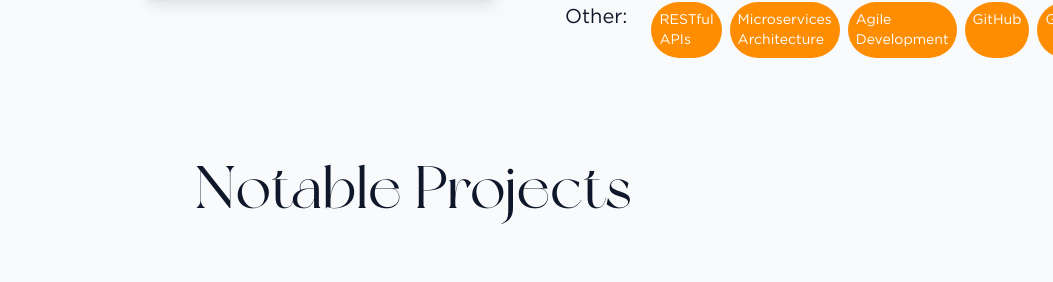
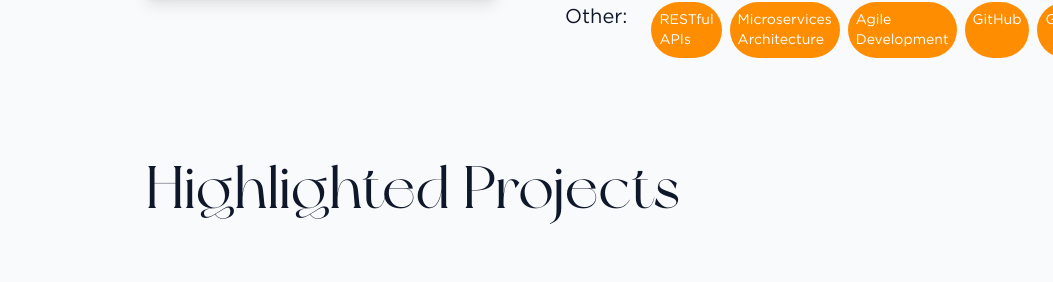
Before and after one commit to AtienoObwanda/atienoobwandaa, a React (Vite) app: page / in a window 1280 px wide. Shown: the part 1934-2216 px from the top of the page, without its empty margins (227-1280 px from the left). Built offline with nearby package versions, Linux system fonts and the light colour scheme.

Commit message:
Updating projects

```diff
--- a/src/Components/Projects.jsx
+++ b/src/Components/Projects.jsx
@@ -67,67 +67,22 @@ const Projects = () => {
       gallery4: '#',
       video: '#',
       stack: ['Vue.js', 'Express.js']
-    }
-    // ,
-    // {
-    //   name: 'Project 4',
-    //   description: 'Description of Project 4.',
-    //   duration: '180',
-    //   link: '#',
-    //   gitHub: '#',
-    //   caseStudy: '#',
-    //   poster: 'https://images.unsplash.com/photo-4',
-    //   gallery1: '#',
-    //   gallery2: '#',
-    //   gallery3: '#',
-    //   gallery4: '#',
-    //   video: '#',
-    //   stack: ['React', 'Node.js']
-    // },
-    // {
-    //   name: 'Project 5',
-    //   description: 'Description of Project 5.',
-    //   duration: '120',
-    //   link: '#',
-    //   gitHub: '#',
-    //   caseStudy: '#',
-    //   poster: 'https://images.unsplash.com/photo-5',
-    //   gallery1: '#',
-    //   gallery2: '#',
-    //   gallery3: '#',
-    //   gallery4: '#',
-    //   video: '#',
-    //   stack: ['Angular', 'Django']
-    // },
-    // {
-    //   name: 'Project 6',
-    //   description: 'Description of Project 6.',
-    //   duration: '100',
-    //   link: '#',
-    //   gitHub: '#',
-    //   caseStudy: '#',
-    //   poster: 'https://images.unsplash.com/photo-6',
-    //   gallery1: '#',
-    //   gallery2: '#',
-    //   gallery3: '#',
-    //   gallery4: '#',
-    //   video: '#',
-    //   stack: ['Vue.js', 'Express.js']
-    // }
+    },
+
 
     ]
 
   return (
     <div className="mt-[6em] mb-[6em] ">
     <div className="ml-[-18em]  sm:ml-[-0.1em]">
-    <h1 className='text-6xl  text-center text-dark dark:text-white font-newyork leading-normal mb-[1em] sm:text-4xl'>Notable Projects</h1>
+    <h1 className='text-6xl  text-center text-dark dark:text-white font-newyork leading-normal mb-[1em] sm:text-4xl'>Highlighted Projects</h1>
 
     </div>
 <div className="flex flex-wrap p-4  ml-[-2em]">
 
     {/* Projects */}
     {Projects.map((Project, index) => (
-    <Card className=" w-full max-w-[26rem] shadow-lg rounded-lg m-5 font-gotham">
+    <Card className=" w-full w-[26rem] shadow-lg rounded-lg m-5 font-gotham md:w-full">
       <CardHeader floated={false} color="blue-gray">
         <img
           src={Project.poster}
@@ -154,20 +109,10 @@ const Projects = () => {
           {Project.description}
         </Typography>
         {/* Tools and technologies */}
-        {/* <div className=" mt-8 inline-flex flex-wrap items-center gap-3">
-        <Tooltip content=" GitHub">
-          <FaGithubSquare/>
-          </Tooltip>
-
-          </div> */}
           <br></br>
 
         <div className="group mt-2 inline-flex flex-wrap items-center gap-3">
-          {/* <Tooltip content="Live Link">
-            <span className="w-[8em] flex gap-4 cursor-pointer rounded-full border border-gray-900/5 bg-gray-900/5 p-3 text-gray-900 transition-colors hover:border-gray-900/10 hover:bg-gray-900/10 hover:!opacity-100 group-hover:opacity-70">
-            <TbWorldWww/> Live Link
-            </span>
-          </Tooltip> */}
+
 
           <Tooltip content=" GitHub">
            <a href={Project.gitHub}>
@@ -176,17 +121,10 @@ const Projects = () => {
             </span>
            </a>
           </Tooltip>
-          {/* <Tooltip content="Case Study">
-            <span className="w-[8.5em] flex gap-4 cursor-pointer rounded-full border border-gray-900/5 bg-gray-900/5 p-3 text-gray-900 transition-colors hover:border-gray-900/10 hover:bg-gray-900/10 hover:!opacity-100 group-hover:opacity-70">
-            <TfiStatsUp/> Case Study
-            </span>
-          </Tooltip> */}
+
         </div>
       </CardBody>
       <CardFooter className="pt-3">
-        {/* <Button size="lg" fullWidth={true}>
-          Case Study
-        </Button> */}
       </CardFooter>
       </Card>
     ))}
```
